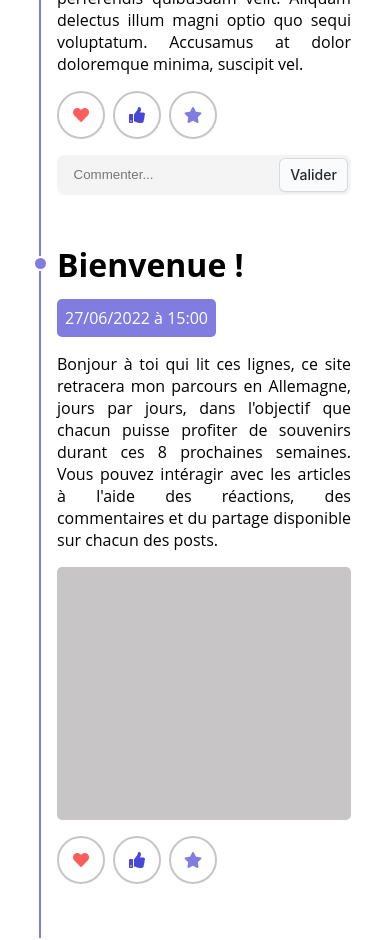
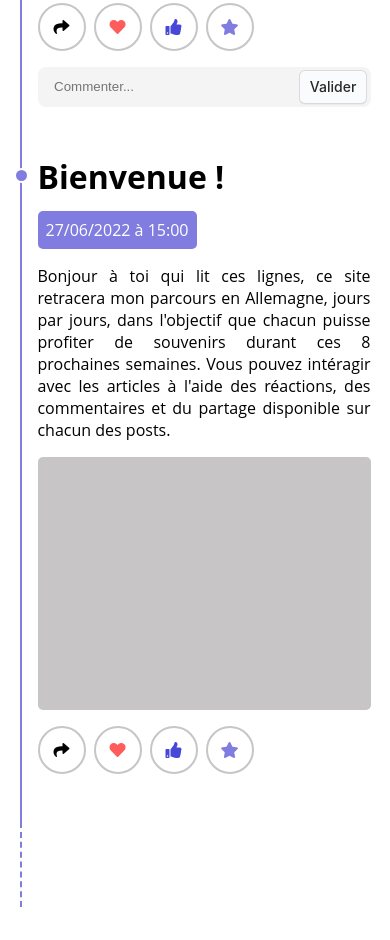
Before and after one commit to NicolasVaillant/tripCopilot, a plain HTML site: page index.html in a window 390 px wide. Shown: the part 1218-2158 px from the top of the page. After the commit the page ends 2125 px from the top, so only its background shows below. Drawn offline with Linux system fonts and the light colour scheme.

Commit message:
Share method added [TEST]

```diff
--- a/css/main.scss
+++ b/css/main.scss
@@ -272,7 +272,7 @@ body{
             }
         }
         footer{
-            height: 20vh;
+            height: 10vh;
             background: $bg;
             @include centerFlex;
             flex-direction: column;
@@ -297,7 +297,7 @@ body{
         .content,
         header .element,
         footer .element{
-            width: 80% !important;
+            width: 90% !important;
 
             span.update{
                 transform: translateX(-25%) !important;
--- a/index.html
+++ b/index.html
@@ -43,7 +43,7 @@
             </p>
             <div class="footer">
                 <div class="like">
-                    <i class="fas fa-share"></i>
+                    <i class="fas fa-share" onclick="shareElement(this)"></i>
                     <i class="fas fa-heart"></i>
                     <i class="fas fa-thumbs-up"></i>
                     <i class="fas fa-star"></i>
@@ -83,6 +83,7 @@
             </p>
             <div class="footer">
                 <div class="like">
+                    <i class="fas fa-share" onclick="shareElement(this)"></i>
                     <i class="fas fa-heart"></i>
                     <i class="fas fa-thumbs-up"></i>
                     <i class="fas fa-star"></i>
@@ -128,6 +129,7 @@
             </div>
             <div class="footer">
                 <div class="like">
+                    <i class="fas fa-share" onclick="shareElement(this)"></i>
                     <i class="fas fa-heart"></i>
                     <i class="fas fa-thumbs-up"></i>
                     <i class="fas fa-star"></i>
--- a/js/script.js
+++ b/js/script.js
@@ -58,3 +58,16 @@ function commentExpand(element){
         }
     }
 }
+
+async function shareElement(e){
+    const shareData = {
+        title: 'tripCopilot',
+        text: 'hello boy',
+        url: 'https://www.nicolasvaillant.net'
+    }
+    try {
+        await navigator.share(shareData)
+    } catch(error) {
+        console.log(error)
+    }
+}
```
Also changed, not shown: css/main.css, resources/text.txt (added).
